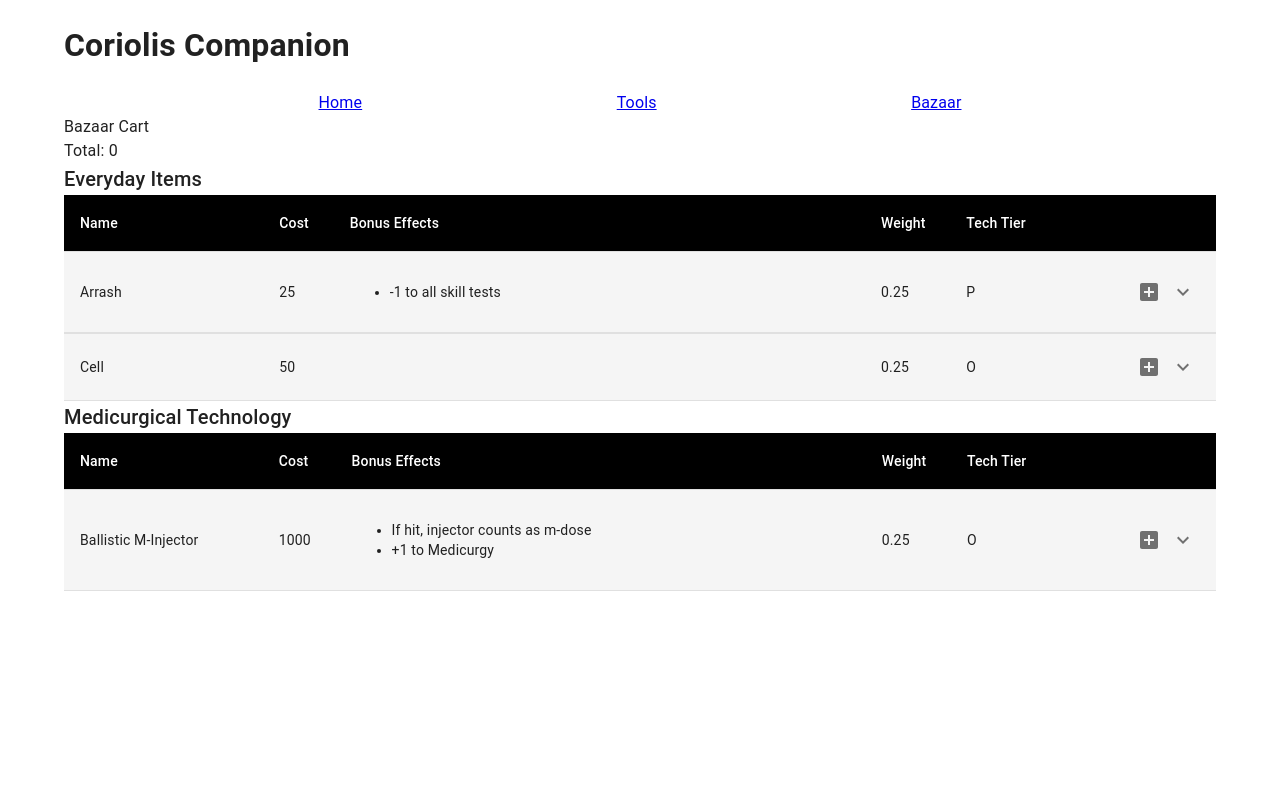
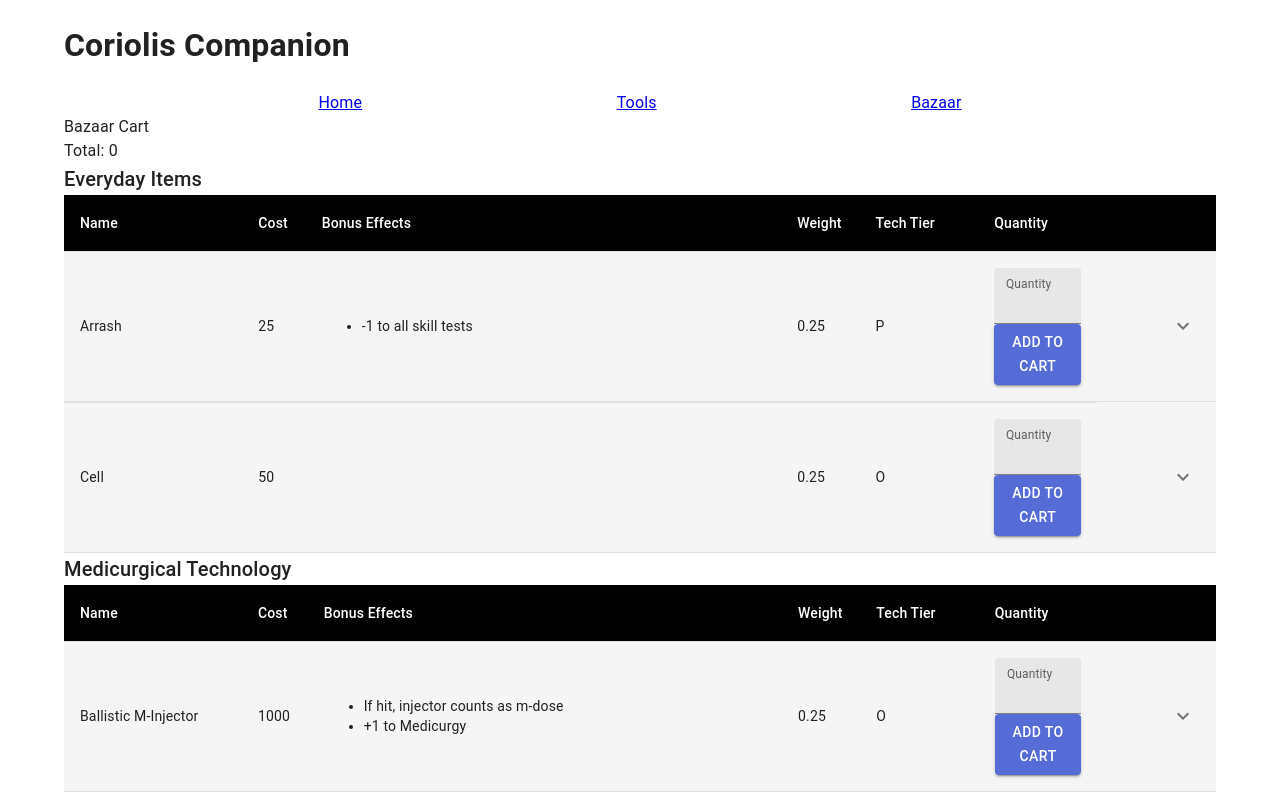
Before and after one commit to jacarder/Coriolis_Companion, a React (Create React App) app: page /bazaar in a window 1280 px wide. Built offline with nearby package versions, Linux system fonts and the light colour scheme.

Commit message:
Refactored cart interfaces

```diff
--- a/src/components/Bazaar/Bazaar.tsx
+++ b/src/components/Bazaar/Bazaar.tsx
@@ -1,19 +1,19 @@
-import React, { FC, useContext, useEffect, useState } from 'react';
-import IBazaarItem from '../../interfaces/bazaar-item';
+import React, { ChangeEvent, FC, useContext, useEffect, useState } from 'react';
 import BazaarService from '../../services/BazaarService';
 import './Bazaar.scss';
-import { Box, Collapse, IconButton, styled, Table, TableBody, TableCell, tableCellClasses, TableContainer, TableHead, TableRow, Typography } from '@mui/material';
+import { Box, Button, Collapse, IconButton, styled, Table, TableBody, TableCell, tableCellClasses, TableContainer, TableHead, TableRow, TextField, Typography } from '@mui/material';
 import KeyboardArrowDownIcon from '@mui/icons-material/KeyboardArrowDown';
 import KeyboardArrowUpIcon from '@mui/icons-material/KeyboardArrowUp';
 import { BazaarCategories, BazaarCategory, IBazaarCategory } from '../../constants/BazaarCategory';
 import { CartContext } from '../../config/cart-context';
 import { AddBox } from '@mui/icons-material';
+import { IBazaarCartItem, IBazaarItemDisplay } from '../../interfaces/bazaar-item';
 
 interface IBazaarProps {
   categoryId: BazaarCategory
 }
 interface IRowProps {
-  row: IBazaarItem
+  row: IBazaarItemDisplay
 }
 
 const StyledTableCell = styled(TableCell)(({ theme }) => ({
@@ -38,7 +38,7 @@ const StyledTableRow = styled(TableRow)(({ theme }) => ({
 
 const Bazaar: FC<IBazaarProps> = (props) => {
   const category: IBazaarCategory | undefined = BazaarCategories.find((item) => item.id === props.categoryId);
-  const [bazaarInventory, setBazaarInventory] = useState<IBazaarItem[]>([]);
+  const [bazaarInventory, setBazaarInventory] = useState<IBazaarItemDisplay[]>([]);
   const {cart, setCart} = useContext(CartContext);
   const [error, setError] = useState<string>('');
   useEffect(() => {
@@ -49,7 +49,11 @@ const Bazaar: FC<IBazaarProps> = (props) => {
     }
   }, []);
 
-  function renderBonusEffects(effects: string[]) {
+  const Row = (props: IRowProps) => {
+    const {row} = props;
+    const [open, setOpen] = useState(false);
+    const [quantity, setQuantity] = useState(0);
+    const renderBonusEffects = (effects: string[]) => {
       effects = effects || [];
       return (
         <ul>
@@ -61,15 +65,19 @@ const Bazaar: FC<IBazaarProps> = (props) => {
         </ul>
       )
     }
-
-  function addItemHandle(item: IBazaarItem) {
-    let newCart = [...cart, item];
+    const handleAddItem = (item: IBazaarItemDisplay) => {
+      const quantityTotal = {
+        quantity: quantity,
+        total: 0
+      } as IBazaarCartItem
+      const cartItem: IBazaarCartItem = {...item, ...quantityTotal};
+      let newCart = [...cart, cartItem];
       setCart(newCart);
+      setQuantity(0);
     }
-
-  const Row = (props: IRowProps) => {
-    const {row} = props;
-    const [open, setOpen] = useState(false);
+    const handleChangeQuantity = (e: ChangeEvent<HTMLInputElement>) => {
+      setQuantity(+e.target.value);
+    }
     return (
       <>
         <StyledTableRow>
@@ -78,13 +86,20 @@ const Bazaar: FC<IBazaarProps> = (props) => {
           <StyledTableCell>{renderBonusEffects(row.bonusEffects)}</StyledTableCell>
           <StyledTableCell>{row.weight}</StyledTableCell>
           <StyledTableCell>{row.techTier}</StyledTableCell>
+          <StyledTableCell>
+            <TextField
+              id={`quantity-${row.id}`}
+              label="Quantity"
+              type="number"
+              InputLabelProps={{
+                shrink: true,
+              }}
+              variant="filled"
+              onChange={handleChangeQuantity}
+            />
+            <Button variant="contained" onClick={() => handleAddItem(row)}>Add to Cart</Button>
+          </StyledTableCell>
           <StyledTableCell align='right'>
-            <IconButton
-              size="small"
-              onClick={() => addItemHandle(row)}
-            >
-              <AddBox/>
-            </IconButton>
             <IconButton
               aria-label="expand row"
               size="small"
@@ -125,6 +140,7 @@ return (
               <StyledTableCell width="40%">Bonus Effects</StyledTableCell>
               <StyledTableCell width="5%">Weight</StyledTableCell>
               <StyledTableCell width="10%">Tech Tier</StyledTableCell>
+              <StyledTableCell width="10%">Quantity</StyledTableCell>
               <StyledTableCell width="10%"/>
             </TableRow>
           </TableHead>
--- a/src/components/BazaarCart/BazaarCart.tsx
+++ b/src/components/BazaarCart/BazaarCart.tsx
@@ -18,12 +18,13 @@ const BazaarCart: FC<BazaarCartProps> = () => {
       const t = newCartFormat.find((quantItem) => quantItem.itemId === item.id);
       if(!t) {
         const itemsInCart = cart.filter((quantItem) => quantItem.id === item.id);
-        const total = itemsInCart.map((item) => item.cost).reduce((a, b) => a + b);
+        const totalQuantity = itemsInCart.map((item) => item.quantity).reduce((a, b) => a + b);
+        const totalCost = item.cost * totalQuantity;
         newCartFormat.push({
           itemId: item.id,
-          quantity: itemsInCart.length,
+          quantity: totalQuantity,
           itemName: item.name,
-          total: total
+          total: totalCost
         } as ICart)
       }
     })
@@ -33,7 +34,7 @@ const BazaarCart: FC<BazaarCartProps> = () => {
   return (
     <div>
       Bazaar Cart
-      {cartFormat.map(item => <li key={item.itemId}>{item.itemName} X {item.quantity} | Total: {item.total}</li>)}
+      {cartFormat.map(item => <li key={item.itemId}>{item.itemName} X {item.quantity} | Sub Total: {item.total}</li>)}
       <div>Total: {cartFormat.map((item) => item.total).reduce((a, b) => a + b, 0)}</div>
     </div>
   )
--- a/src/config/cart-context-provider.tsx
+++ b/src/config/cart-context-provider.tsx
@@ -1,9 +1,9 @@
 import React, { FC, useState } from "react";
-import IBazaarItem from "../interfaces/bazaar-item";
+import { IBazaarCartItem } from "../interfaces/bazaar-item";
 import { CartContext } from "./cart-context";
 
 const CartContextProvider: FC = ({ children }) => {
-	const [cart, setCart] = useState<IBazaarItem[]>([]);
+	const [cart, setCart] = useState<IBazaarCartItem[]>([]);
 	return (
 		<CartContext.Provider value={{ cart, setCart }}>
 			{children}
--- a/src/config/cart-context.tsx
+++ b/src/config/cart-context.tsx
@@ -1,7 +1,7 @@
 import React, { createContext } from "react";
-import IBazaarItem from "../interfaces/bazaar-item";
+import { IBazaarCartItem } from "../interfaces/bazaar-item";
 
 export const CartContext = createContext({
-	cart: [] as IBazaarItem[],
-	setCart: (cart: IBazaarItem[]) => {}
+	cart: [] as IBazaarCartItem[],
+	setCart: (cart: IBazaarCartItem[]) => {}
 });
--- a/src/services/BazaarService.tsx
+++ b/src/services/BazaarService.tsx
@@ -1,9 +1,9 @@
 import { BazaarCategory } from "../constants/BazaarCategory";
-import IBazaarItem from "../interfaces/bazaar-item";
+import { IBazaarItemDisplay } from "../interfaces/bazaar-item";
 
 class BazaarService {
-	getBazaarInventory = (category: BazaarCategory): IBazaarItem[] => {
-		let inventory = require('../json/everyday-items.json') as IBazaarItem[];
+	getBazaarInventory = (category: BazaarCategory): IBazaarItemDisplay[] => {
+		let inventory = require('../json/everyday-items.json') as IBazaarItemDisplay[];
 		return inventory.filter((item) => item.category === category);
 	}
 }
```
Also changed, not shown: src/interfaces/bazaar-item.ts (+10 -2 lines). Lines whose indentation alone changed are shown as unchanged.
